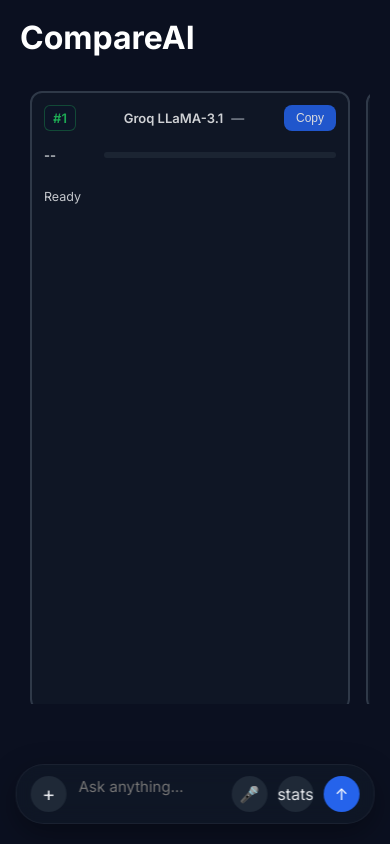
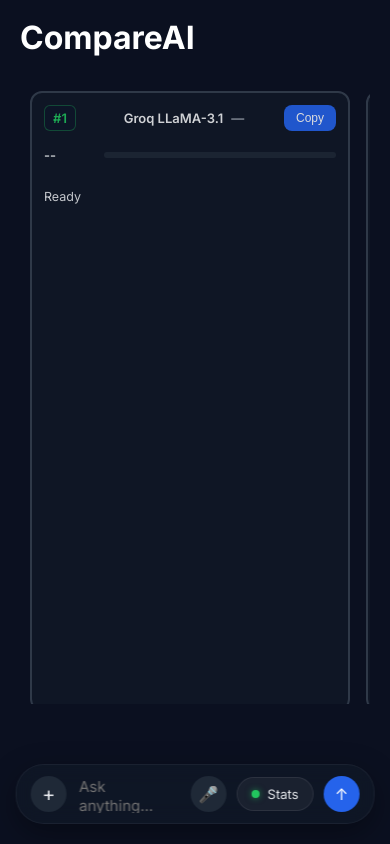
Before and after one commit to ashishbhartii/ComapreAI-Project, a React app in the folder frontend/: page / in a window 390 px wide. Built offline with nearby package versions, Linux system fonts and the light colour scheme; the HTML template or start-up script is replaced by a standard one.

Commit message:
fixed stats section with cancel and stats button for mobile again with stat button change

```diff
--- a/frontend/src/App.css
+++ b/frontend/src/App.css
@@ -1256,34 +1256,33 @@
 max-width:520px;
 }
 
-/* ================= MOBILE METRICS FIX ================= */
+/* ================= MOBILE METRICS SHEET ================= */
 
 @media (max-width: 768px){
 
-  .metricsPanel{
+  .metricsPanel,
+  .metricsPanel.show{
 
-    left:0;
-    right:0;
-    bottom:0;
+    position:fixed !important;
 
-    transform:none;
+    left:0 !important;
+    right:0 !important;
+    bottom:0 !important;
 
-    width:100%;
-    max-width:none;
+    transform:none !important;
 
-    border-radius:18px 18px 0 0;
+    width:100% !important;
+    max-width:none !important;
 
-    padding:14px 16px;
+    border-radius:18px 18px 0 0 !important;
 
-    background:rgba(15,23,42,0.96);
+    padding:16px !important;
+
+    background:rgba(15,23,42,0.98) !important;
 
     box-shadow:
-      0 -10px 40px rgba(0,0,0,0.5);
+      0 -15px 50px rgba(0,0,0,0.6) !important;
 
-  }
-
-  .metricsHeader{
-    font-size:13px;
   }
 
   .metricsTable{
@@ -1296,7 +1295,7 @@
 
   .metricsTable td{
     font-size:11px;
-    padding:3px 0;
+    padding:4px 0;
   }
 
 }
@@ -1306,3 +1305,44 @@
     overflow-x:auto;
   }
 }
+
+/* ================= STATS PILL ================= */
+
+.statsPill{
+
+display:flex;
+align-items:center;
+gap:8px;
+
+padding:8px 14px;
+
+border-radius:999px;
+
+background:rgba(255,255,255,0.05);
+border:1px solid rgba(255,255,255,0.08);
+
+color:#e5e7eb;
+font-size:13px;
+
+cursor:pointer;
+
+transition:all .2s ease;
+
+}
+
+.statsPill:hover{
+background:rgba(255,255,255,0.08);
+}
+
+.statsDot{
+
+width:8px;
+height:8px;
+
+border-radius:50%;
+background:#22c55e;
+
+box-shadow:
+0 0 6px rgba(34,197,94,.6);
+
+}
--- a/frontend/src/App.tsx
+++ b/frontend/src/App.tsx
@@ -1174,7 +1174,10 @@
         />
 
         <div className="voiceBtn">🎤</div>
-        <div className="statsBtn" onClick={() => setShowMetrics(true)}> stats </div>
+        <div className="statsPill" onClick={() => setShowMetrics(true)}>
+            <span className="statsDot"></span>
+            <span>Stats</span>
+        </div>
         <div
           className="sendBtn"
           onClick={search}
```
